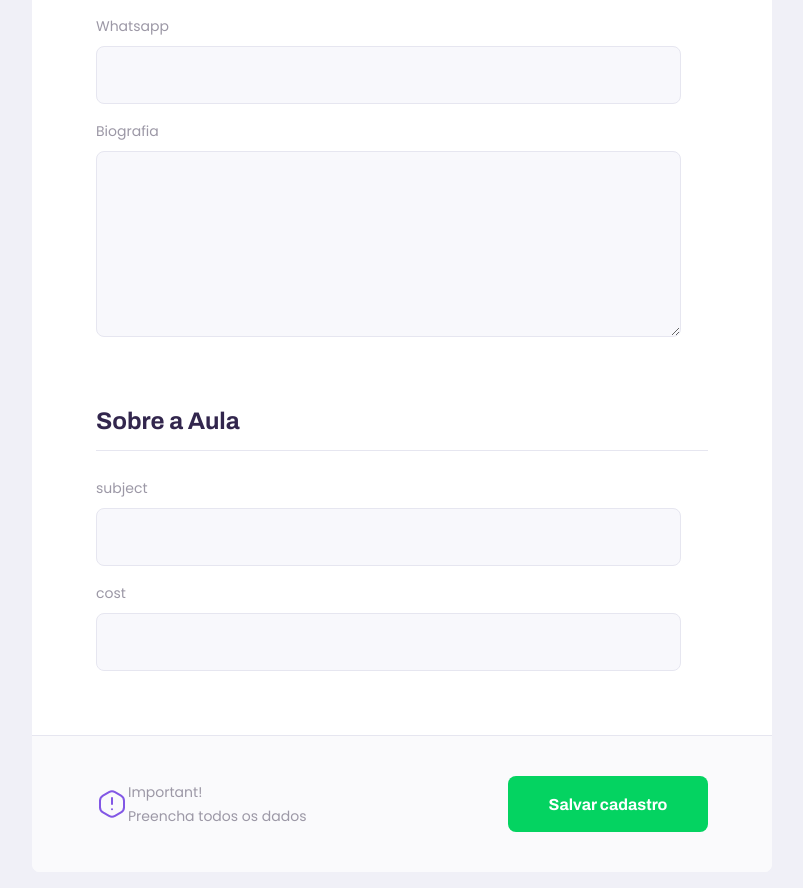
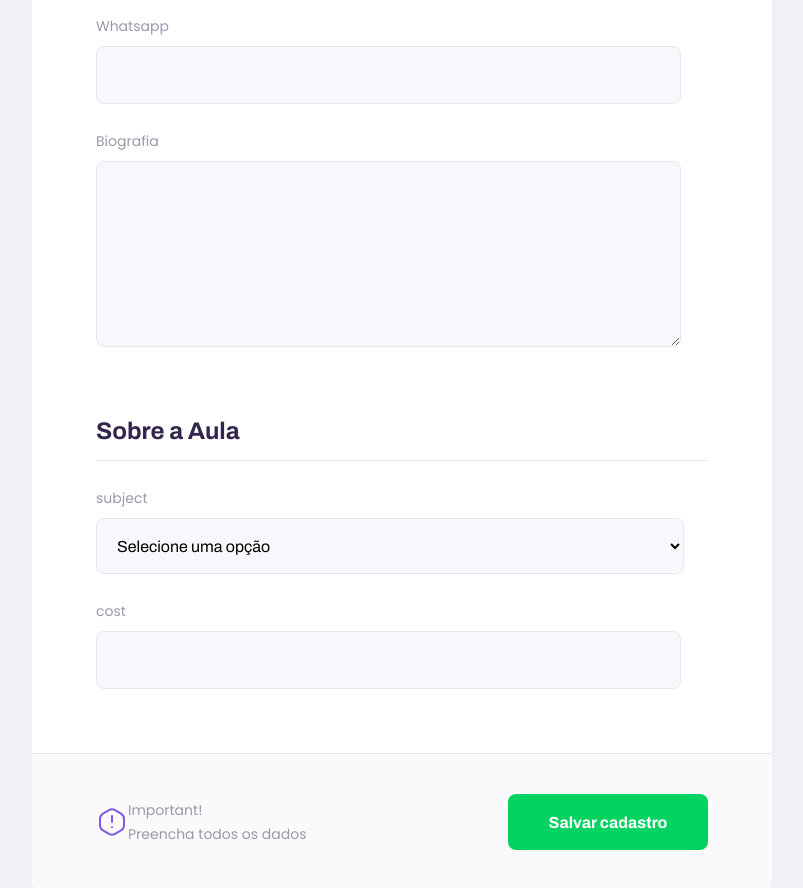
Before and after one commit to GabrielBrotas/Proffy-NextLevelWeek.2, a React (Create React App) app: page /give-classes in a window 1280 px wide. Shown: the part 636-1524 px from the top of the page, without its empty margins (238-1041 px from the left). Built offline with nearby package versions, Linux system fonts and the light colour scheme.

Commit message:
select form

```diff
--- /dev/null
+++ b/src/components/Select/index.tsx
@@ -0,0 +1,31 @@
+import React, { SelectHTMLAttributes } from 'react';
+
+import './styles.css'
+
+interface SelectProps extends SelectHTMLAttributes<HTMLSelectElement>{
+    label: string;
+    name: string;
+    // Tem que passar o formato que o array options vai aceitar, poderia ser numerico, Array<number>, de textos, Array<string>, neste caso vai ser um objeto com os seguintes parametros
+    options: Array<{
+        value: string;
+        label: string;
+    }>;
+}
+
+const Select: React.FC<SelectProps> = ({label, name, options, ...rest }) => {
+
+    return (
+        <div className="select-block">
+            <label htmlFor={name}>{label}</label>
+            <select id={name} {...rest} >
+                <option value="" disabled selected hidden>Selecione uma opção</option>
+                {options.map( (option, key) => {
+                    return <option key={key} value={option.value}>{option.label}</option>
+                })}
+            </select>
+        </div>
+    )
+
+}
+
+export default Select
--- /dev/null
+++ b/src/components/Select/styles.css
@@ -0,0 +1,34 @@
+.select-block {
+    position: relative;
+}
+
+.select-block + .select-block {
+    margin-top: 1.4rem
+}
+
+.select-block label {
+    font-size: 1.4rem
+}
+
+.select-block select {
+    width: 96%;
+    height: 5.6rem;
+    margin-top: 0.8rem;
+    border-radius: 0.8rem;
+    background: var(--color-input-background);
+    border: 1px solid var(--color-line-in-white);
+    outline: 0;
+    padding: 0 1.6rem;
+    font: 1.6rem Archivo;
+}
+
+.select-block:focus-within::after {
+    width: calc(100% - 3.2rem);
+    height: 2px;
+    content: "";
+    background: var(--color-primary-light);
+    position: absolute;
+    left: 1px;
+    right: 1px;
+    bottom: 0;
+}
--- a/src/components/Textarea/index.tsx
+++ b/src/components/Textarea/index.tsx
@@ -2,12 +2,12 @@
 
 import './styles.css'
 
-interface Textarea extends TextareaHTMLAttributes<HTMLTextAreaElement>{
+interface TextareaProps extends TextareaHTMLAttributes<HTMLTextAreaElement>{
     label: string;
     name: string;
 }
 
-const Textarea: React.FC<Textarea> = ({label, name, ...rest }) => {
+const Textarea: React.FC<TextareaProps> = ({label, name, ...rest }) => {
 
     return (
         <div className="textarea-block">
--- a/src/pages/TeacherForm/index.tsx
+++ b/src/pages/TeacherForm/index.tsx
@@ -2,10 +2,12 @@
 import Input from '../../components/Input'
 
 import PageHeader from '../../components/PageHeader'
+import Textarea from '../../components/Textarea'
+import Select from '../../components/Select'
 
 import './styles.css'
 import warningIcon from '../../assets/images/icons/warning.svg'
-import Textarea from '../../components/Textarea'
+
 
 function TeacherForm() {
     return (
@@ -29,7 +31,17 @@
                 <fieldset>
                     {/* titulo para o fieldset */}
                     <legend>Sobre a Aula</legend>
-                    <Input label="subject" name="Matéria" />
+                    <Select
+                        label="subject"
+                        name="Matéria"
+                        options={[
+                            { value: 'Artes', label: "Artes"},
+                            { value: 'Matematica', label: "Matematica"},
+                            { value: 'Ações', label: "Ações"},
+                            { value: 'Investimentos', label: "Investimentos"},
+                            { value: 'Educação Financeira', label: "Educação Financeira"},
+                        ]}
+                    />
                     <Input label="cost" name="Custo da sua hora por aula"/>
                 </fieldset>
 
--- a/src/pages/TeacherForm/styles.css
+++ b/src/pages/TeacherForm/styles.css
@@ -35,6 +35,11 @@
     width: 100%;
     padding-bottom: 1.6rem;
     border-bottom: 1px solid var(--color-line-in-white);
+}
+
+#page-teacher-form main fieldset .input-block + .textarea-block,
+#page-teacher-form main fieldset .select-block + .input-block    {
+    margin-top: 2.4rem
 }
 
 #page-teacher-form main label {
```
